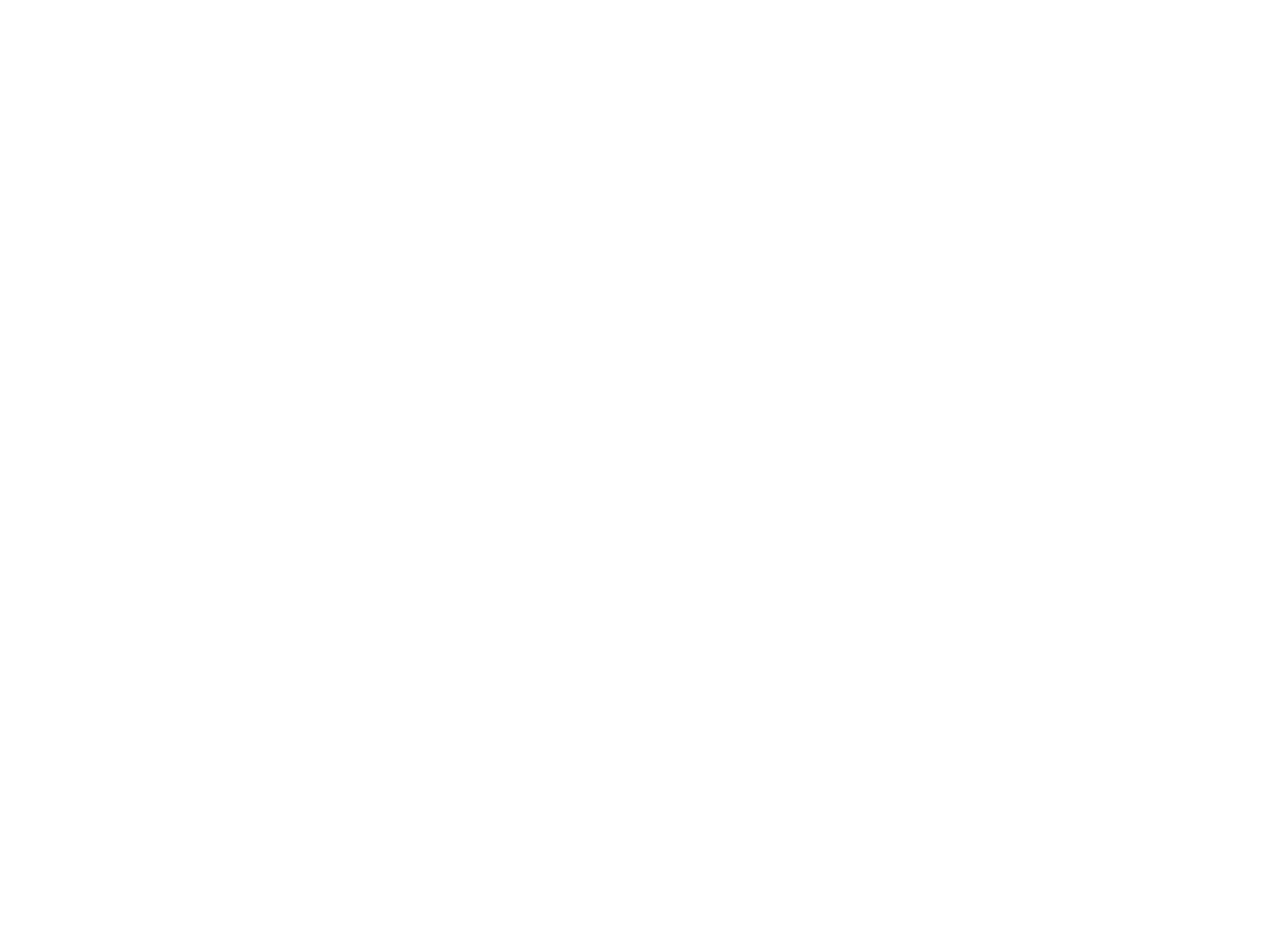
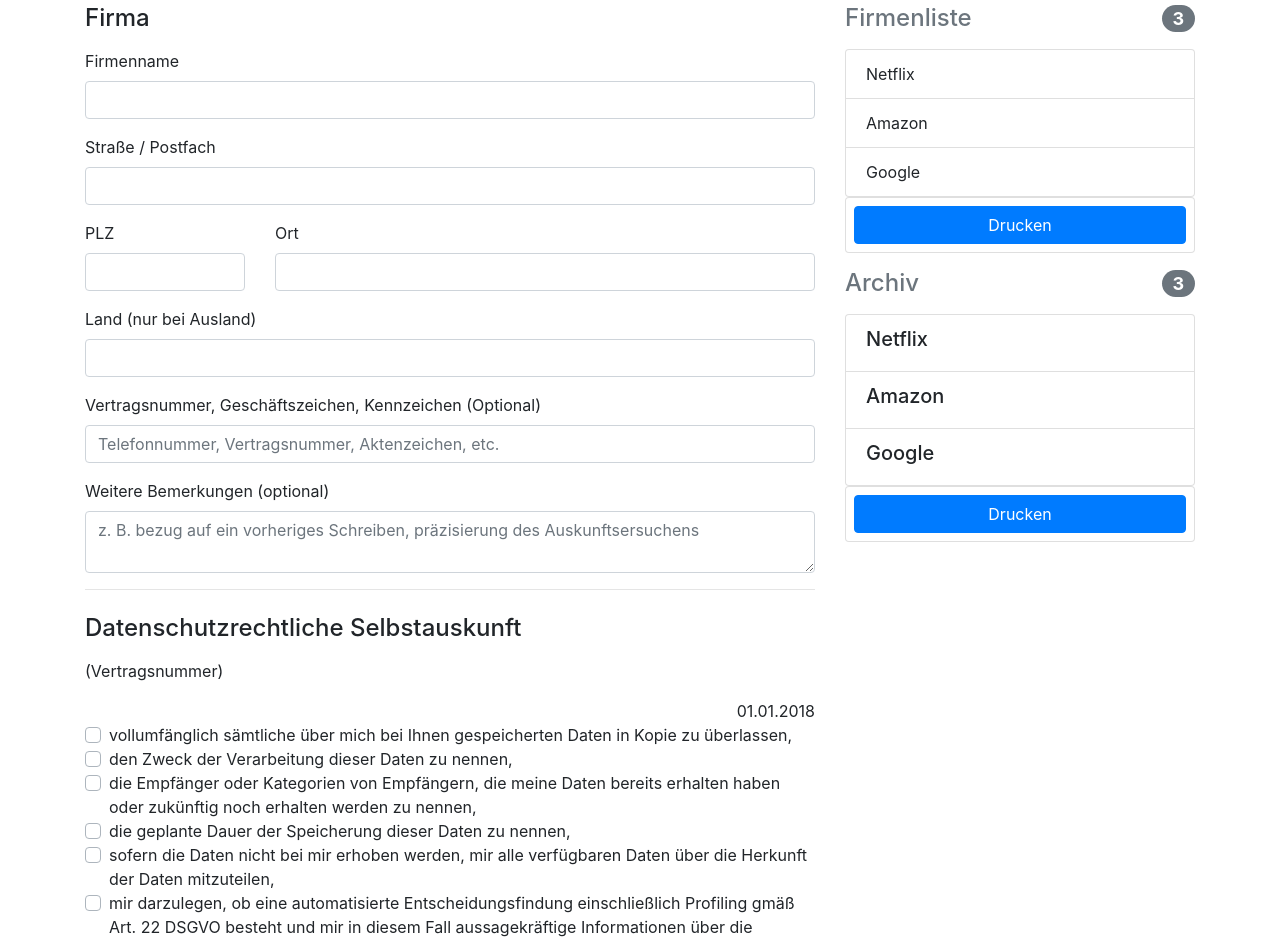
Before and after one commit to adiehl/hdgdldsgvo, an Angular app: page / in a window 1280 px wide. Shown: the part 280-1222 px from the top of the page. Before the commit the page ends 800 px from the top, so only its background shows below. Built offline with nearby package versions, Linux system fonts and the light colour scheme.

Commit message:
Design und Beispiele

```diff
--- a/src/app/app.component.html
+++ b/src/app/app.component.html
@@ -1,3 +1,114 @@
-<h1>
-  {{title}}
-</h1>
+<div class="container">
+  <div class="py-5 text-center">
+    <img class="d-block mx-auto mb-4" src="https://getbootstrap.com/assets/brand/bootstrap-solid.svg" alt="" width="72" height="72">
+    <h2>DSGVO Generator</h2>
+    <p class="lead">Lege eine Liste mit Firmen an, die Du anschreiben möchtest, und kreuze die Textbausteine an, die Du verwenden willst.</p>
+  </div>
+
+  <div class="row">
+    <!-- Firmenliste -->
+
+    <div class="col-md-4 order-md-2 mb-4">
+      <h4 class="d-flex justify-content-between align-items-center mb-3">
+        <span class="text-muted">Firmenliste</span>
+        <span class="badge badge-secondary badge-pill">{{companyList.length}}</span>
+      </h4>
+
+      <ul class="list-group">
+        <li class="list-group-item" *ngFor="let company of companyList">{{company.companyName}}</li>
+      </ul>
+
+      <form class="card p-2 mb-3">
+        <button type="submit" class="btn btn-primary">Drucken</button>
+      </form>
+
+      <h4 class="d-flex justify-content-between align-items-center mb-3">
+        <span class="text-muted">Archiv</span>
+        <span class="badge badge-secondary badge-pill">{{companyList.length}}</span>
+      </h4>
+
+      <ul class="list-group">
+        <li class="list-group-item" *ngFor="let company of companyList"><h5>{{company.companyName}}</h5></li>
+      </ul>
+
+      <form class="card p-2">
+        <button type="submit" class="btn btn-primary">Drucken</button>
+      </form>
+    </div>
+
+    <!-- Details -->
+    <div class="col-md-8 order-md-1">
+      <h4 class="mb-3">Firma</h4>
+      <form class="needs-validation" novalidate>
+        <div class="mb-3">
+          <label for="companyName">Firmenname</label>
+          <input type="text" class="form-control" id="companyName" placeholder="" value="" required>
+          <div class="invalid-feedback">
+            Firmenname muss angegeben werden
+          </div>
+        </div>
+
+        <div class="mb-3">
+          <label for="companyAddress">Straße / Postfach</label>
+          <input type="text" class="form-control" id="companyAddress" placeholder="" value="" required>
+          <div class="invalid-feedback">
+            Anchrift erforderlich
+          </div>
+        </div>
+
+        <div class="row">
+          <div class="col-md-3 mb-3">
+            <label for="companyZip">PLZ</label>
+            <input type="text" class="form-control" id="companyZip" placeholder="" value="" required>
+            <div class="invalid-feedback">
+              PLZ erforderlich
+            </div>
+          </div>
+          <div class="col-md-9 mb-3">
+            <label for="companyCity">Ort</label>
+            <input type="text" class="form-control" id="companyCity" placeholder="" value="" required>
+            <div class="invalid-feedback">
+              Ort erforderlich
+            </div>
+          </div>
+        </div>
+
+        <div class="mb-3">
+          <label for="companyCountry">Land (nur bei Ausland)</label>
+          <input type="text" class="form-control" id="companyCountry" placeholder="" value="">
+        </div>
+        <div class="mb-3">
+          <label for="contractNumber">Vertragsnummer, Geschäftszeichen, Kennzeichen (Optional)</label>
+          <input type="text" class="form-control" id="contractNumber" placeholder="Telefonnummer, Vertragsnummer, Aktenzeichen, etc." value="">
+
+        </div>
+
+
+        <div class="mb-3">
+          <label for="remarks">Weitere Bemerkungen (optional)</label>
+          <textarea class="form-control" id="remarks" placeholder="z. B. bezug auf ein vorheriges Schreiben, präzisierung des Auskunftsersuchens"></textarea>
+
+        </div>
+
+        <hr class="mb-4">
+        <h4 class="mb-3">Datenschutzrechtliche Selbstauskunft</h4>
+
+        <p>(Vertragsnummer)</p>
+        <div class="float-right">01.01.2018</div>
+
+
+
+        <div class="custom-control custom-checkbox" *ngFor="let textblock of textblocks1">
+          <input type="checkbox" class="custom-control-input" id="{{textblock.name}}">
+          <label class="custom-control-label" for="{{textblock.name}}">{{textblock.content}}</label>
+        </div>
+
+        <hr class="mb-4">
+
+        <button class="btn btn-primary btn-lg btn-block" type="submit">Eintrag speichern</button>
+      </form>
+    </div>
+  </div>
+
+
+</div>
--- a/src/app/app.component.ts
+++ b/src/app/app.component.ts
@@ -7,5 +7,26 @@
   styleUrls: ['./app.component.css']
 })
 export class AppComponent {
-  title = 'app works!';
+  textblocks1 = [
+    { name : 'text1', content: 'vollumfänglich sämtliche über mich bei Ihnen gespeicherten Daten in Kopie zu überlassen,' },
+    { name : 'text2', content: 'den Zweck der Verarbeitung dieser Daten zu nennen,',
+      selected : false },
+    { name : 'text3', content: 'die Empfänger oder Kategorien von Empfängern, die meine Daten bereits erhalten haben oder' +
+              ' zukünftig noch erhalten werden zu nennen,',
+      selected : false },
+    { name : 'text4', content: 'die geplante Dauer der Speicherung dieser Daten zu nennen,',
+      selected : false },
+    { name : 'text5', content: 'sofern die Daten nicht bei mir erhoben werden, mir alle verfügbaren Daten über die Herkunft der' +
+                               ' Daten mitzuteilen,',
+      selected : false },
+    { name : 'text6', content: 'mir darzulegen, ob eine automatisierte Entscheidungsfindung einschließlich Profiling gmäß Art. 22 DSGVO ' +
+              'besteht und mir in diesem Fall aussagekräftige Informationen über die involvierte Logik und die angestrebten' +
+              ' Auswirkungen einer derartigen Verarbeitung für meine Person zukommen zu lassen,',
+      selected : false }
+  ];
+  companyList = [
+    { companyName : 'Netflix' },
+    { companyName : 'Amazon' },
+    { companyName : 'Google' }
+  ];
 }
```
